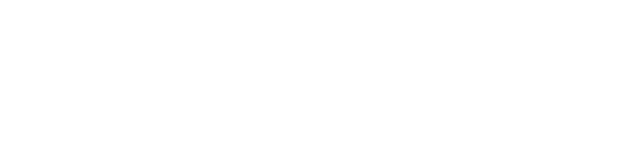
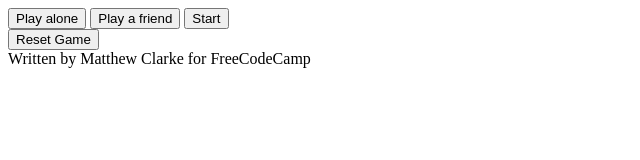
Before and after one commit to MattClarke131/tictactoeFCC, a plain HTML site: page index.html in a window 1280 px wide. Shown: the whole page, without its empty margins (0-640 px from the left). Drawn offline with Linux system fonts and the light colour scheme.

Commit message:
update HTML

```diff
--- a/index.html
+++ b/index.html
@@ -6,20 +6,26 @@
   <body>
     <div class="ticTacToeBox">
       <div class="ticTacToeMenu">
-        <!--
-        Players
-        Start button
-        -->
+        <button class="onePlayerButton">
+          Play alone
+        </button>
+        <button class="twoPlayerButton">
+          Play a friend
+        </button>
+        <button class="startButton">
+          Start
+        </button>
       </div>
       <div class="ticTacToeGame">
-        <!--
-        Game Board
-        Reset Button
-        -->
+        <div class="gameBoard">
+        </div>
+        <button class="resetButton">
+          Reset Game
+        </button>
       </div>
     </div>
-    <!--
-    Footer
-    -->
+    <footer>
+      Written by Matthew Clarke for FreeCodeCamp
+    </footer>
   </body>
 </html>
```
